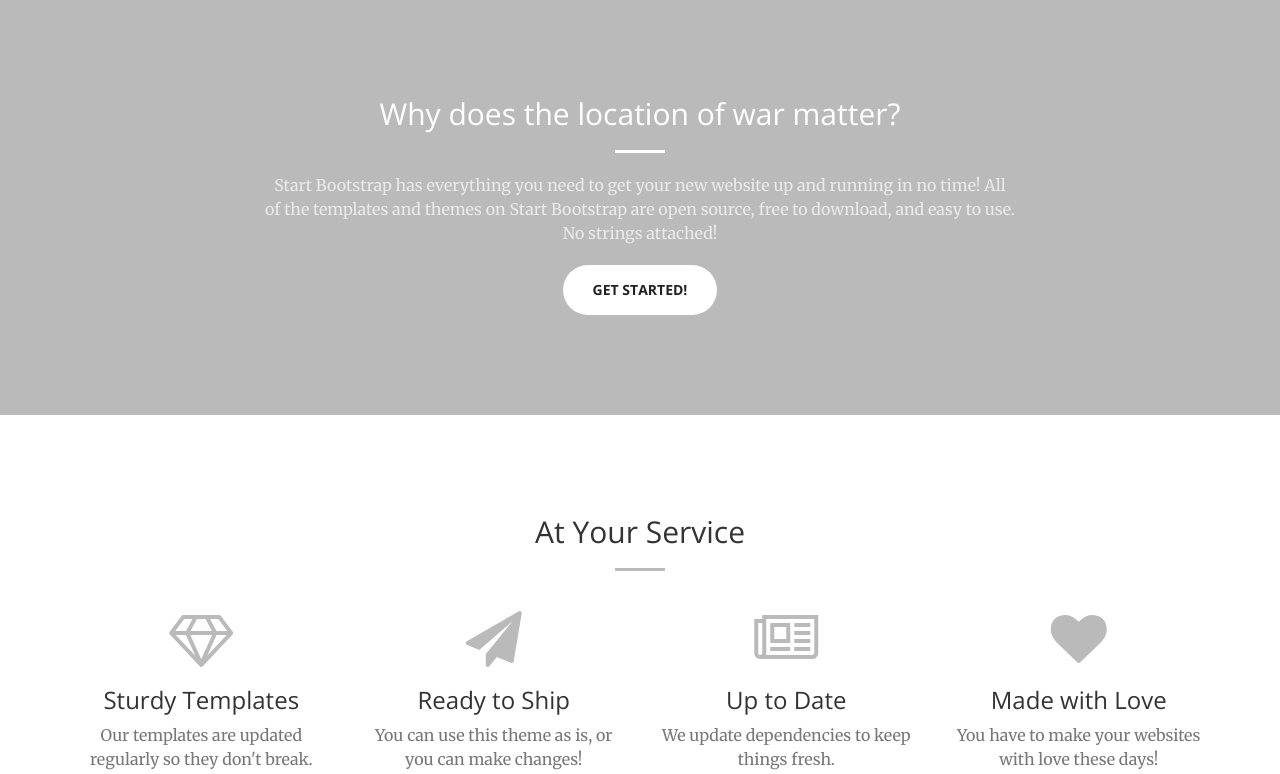
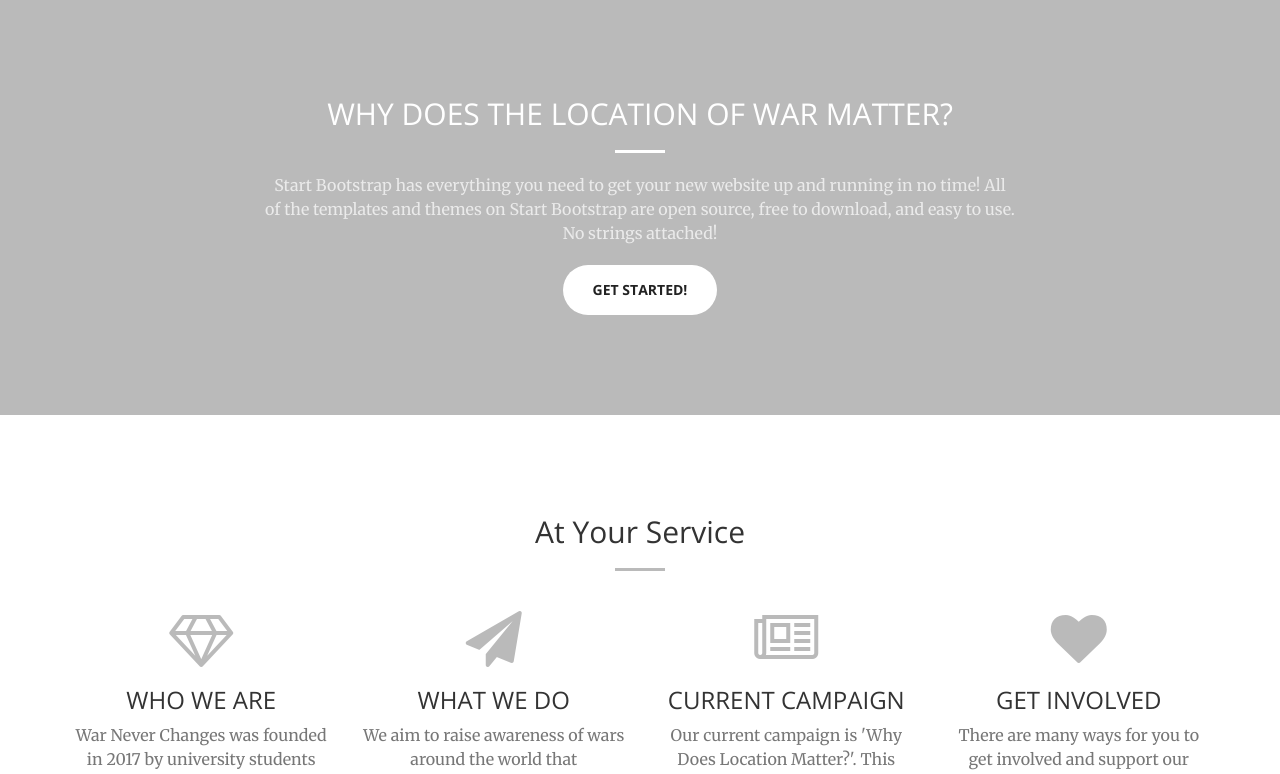
Before and after one commit to gravesat/WarNeverChanges, a website: page startbootstrap-creative-gh-pages/index.html in a window 1280 px wide. Shown: the part 803-1577 px from the top of the page. Drawn offline with nearby package versions, Linux system fonts and the light colour scheme.

Commit message:
Information added to website

```diff
--- a/startbootstrap-creative-gh-pages/index.html
+++ b/startbootstrap-creative-gh-pages/index.html
@@ -85,7 +85,7 @@
         <div class="container">
             <div class="row">
                 <div class="col-lg-8 col-lg-offset-2 text-center">
-                    <h2 class="section-heading">Why does the location of war matter?</h2>
+                    <h2 class="section-heading">WHY DOES THE LOCATION OF WAR MATTER?</h2>
                     <hr class="light">
                     <p class="text-faded">Start Bootstrap has everything you need to get your new website up and running in no time! All of the templates and themes on Start Bootstrap are open source, free to download, and easy to use. No strings attached!</p>
                     <a href="#services" class="page-scroll btn btn-default btn-xl sr-button">Get Started!</a>
@@ -108,29 +108,29 @@
                 <div class="col-lg-3 col-md-6 text-center">
                     <div class="service-box">
                         <i class="fa fa-4x fa-diamond text-primary sr-icons"></i>
-                        <h3>Sturdy Templates</h3>
-                        <p class="text-muted">Our templates are updated regularly so they don't break.</p>
+                        <h3>WHO WE ARE</h3>
+                        <p class="text-muted">War Never Changes was founded in 2017 by university students Hayleigh Phillips, Charlie Bevan and Talitha Gravesande. They were shocked and horrified by the violence taking place across the world and how their own countries were not helping.</p>
                     </div>
                 </div>
                 <div class="col-lg-3 col-md-6 text-center">
                     <div class="service-box">
                         <i class="fa fa-4x fa-paper-plane text-primary sr-icons"></i>
-                        <h3>Ready to Ship</h3>
-                        <p class="text-muted">You can use this theme as is, or you can make changes!</p>
+                        <h3>WHAT WE DO</h3>
+                        <p class="text-muted">We aim to raise awareness of wars around the world that mainstream news outlets do not cover, and to educate first-world countries on a war they may not know about.</p>
                     </div>
                 </div>
                 <div class="col-lg-3 col-md-6 text-center">
                     <div class="service-box">
                         <i class="fa fa-4x fa-newspaper-o text-primary sr-icons"></i>
-                        <h3>Up to Date</h3>
-                        <p class="text-muted">We update dependencies to keep things fresh.</p>
+                        <h3>CURRENT CAMPAIGN</h3>
+                        <p class="text-muted">Our current campaign is 'Why Does Location Matter?'. This campaign was created to emphasis to people how the location of a war should not matter. That no matter where the war is, it should be taken seriously by everyone around the world.</p>
                     </div>
                 </div>
                 <div class="col-lg-3 col-md-6 text-center">
                     <div class="service-box">
                         <i class="fa fa-4x fa-heart text-primary sr-icons"></i>
-                        <h3>Made with Love</h3>
-                        <p class="text-muted">You have to make your websites with love these days!</p>
+                        <h3>GET INVOLVED</h3>
+                        <p class="text-muted">There are many ways for you to get involved and support our cause. We can be even stronger when we're together.</p>
                     </div>
                 </div>
             </div>
```
Also changed, not shown: startbootstrap-creative-gh-pages/img/grunge.jpg (added).
